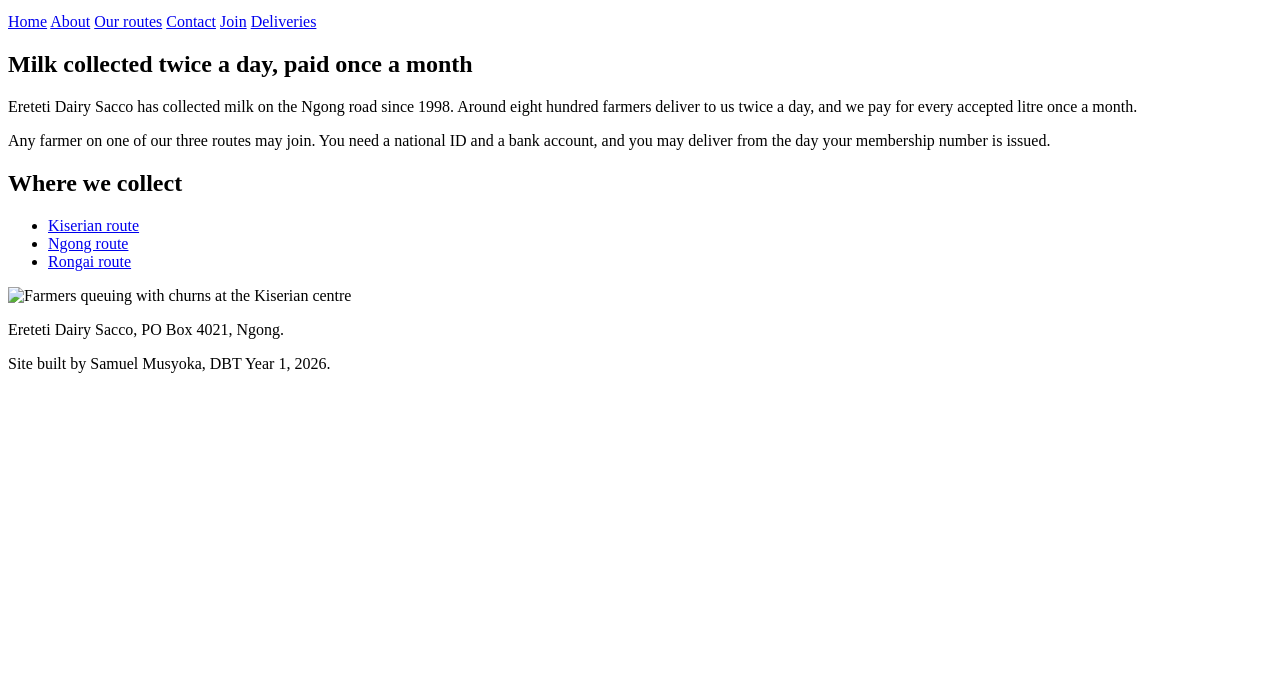
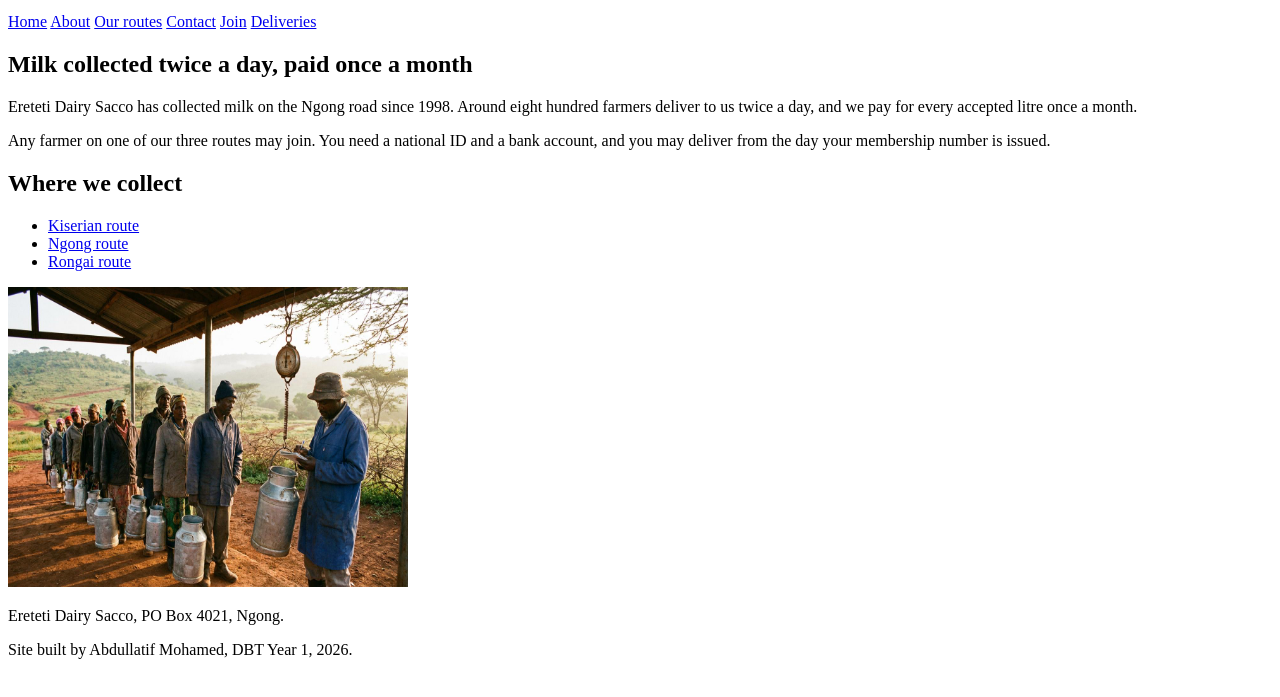
Before and after one commit to muhalal15/ereteti-sacco, a plain HTML site: page index.html in a window 1280 px wide. Shown: the part 101-798 px from the top of the page. Drawn offline with Linux system fonts and the light colour scheme.

Commit message:
updated links

```diff
--- a/index.html
+++ b/index.html
@@ -35,10 +35,10 @@
                     <li><a href="/routes.html#rongai"> Rongai route</a>
                 </li>
               </ul>
-        <img src="/images/collection-centre.jpg" width = "400" height = "300" alt="Farmers queuing with churns at the Kiserian centre">
+        <img src="/img/collection-centre.jpg" width = "400" height = "300" alt="Farmers queuing with churns at the Kiserian centre">
         <footer>
     <p>Ereteti Dairy Sacco, PO Box 4021, Ngong.</p>
-    <p>Site built by Samuel Musyoka, DBT Year 1, 2026.</p>
+    <p>Site built by Abdullatif Mohamed, DBT Year 1, 2026.</p>
 </footer>
 </body>
 
```
